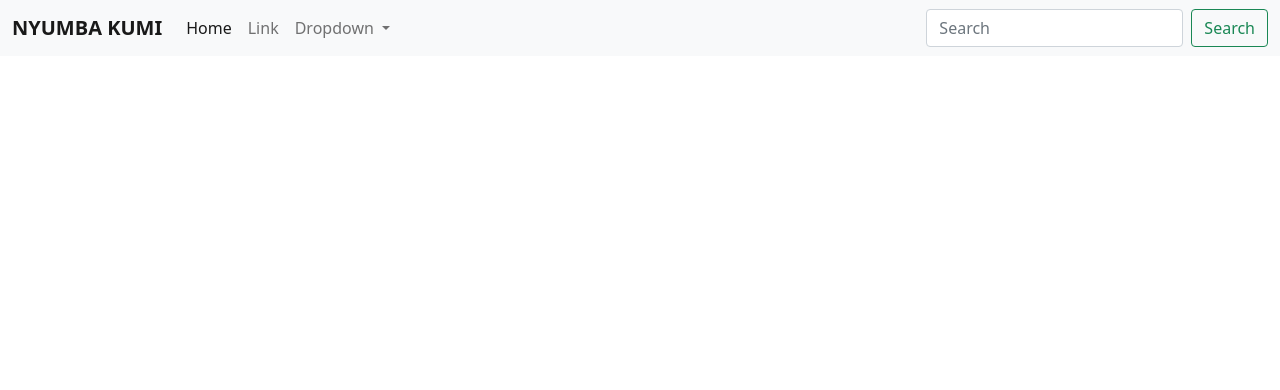
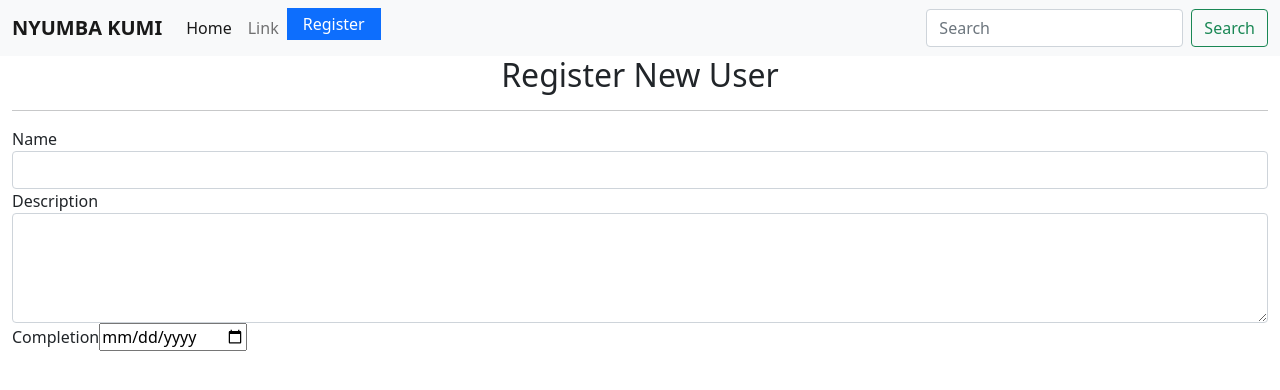
Before and after one commit to Alice-Githui/Neighbourhood-Watch-FE, an Angular app in the folder Hood/: page /registration in a window 1280 px wide. Shown: the top 390 px of the page. Built offline with nearby package versions, Linux system fonts and the light colour scheme.

Commit message:
create a dummy registration form

```diff
--- a/Hood/src/app/navbar/navbar.component.html
+++ b/Hood/src/app/navbar/navbar.component.html
@@ -12,12 +12,13 @@
           <li class="nav-item">
             <a class="nav-link" href="#" routerLinkActive='active'>Link</a>
           </li>
+          <li><a class="dropdown-item" routerLink="registration" routerLinkActive='active'>Register</a></li>
           <li class="nav-item dropdown">
-            <a class="nav-link dropdown-toggle" href="#" id="navbarDropdown" role="button" data-bs-toggle="dropdown" aria-expanded="false">
-              Dropdown
-            </a>
+            <!-- <a class="nav-link dropdown-toggle" href="#" id="navbarDropdown" role="button" data-bs-toggle="dropdown" aria-expanded="false">
+              Accounts
+            </a> -->
             <ul class="dropdown-menu" aria-labelledby="navbarDropdown">
-              <li><a class="dropdown-item" href="#" routerLinkActive='active'>Action</a></li>
+              <li><a class="dropdown-item" routerLink="registration" routerLinkActive='active'>Action</a></li>
               <li><a class="dropdown-item" href="#" routerLinkActive='active'>Another action</a></li>
               <li><hr class="dropdown-divider"></li>
               <li><a class="dropdown-item" href="#" routerLinkActive='active'>Something else here</a></li>
--- a/Hood/src/app/registration/registration.component.html
+++ b/Hood/src/app/registration/registration.component.html
@@ -0,0 +1,21 @@
+<div class="container-fluid">
+    <h2 class="text-center">Register New User</h2>
+    <hr>
+    <form>
+        <div class="form-group">
+            <label for="name">Name</label>
+            <input type="text" required class="form-control" id="name">
+        </div>
+        <div class="form-group">
+
+            <label for="description">Description</label>
+            <textarea class="form-control" id="description" rows="4" required></textarea>
+
+        </div>
+        <div class="form-group">
+            <label for="complete">Completion</label>
+            <input type='date' id="complete" required>
+
+        </div>
+    </form>
+</div>
```
